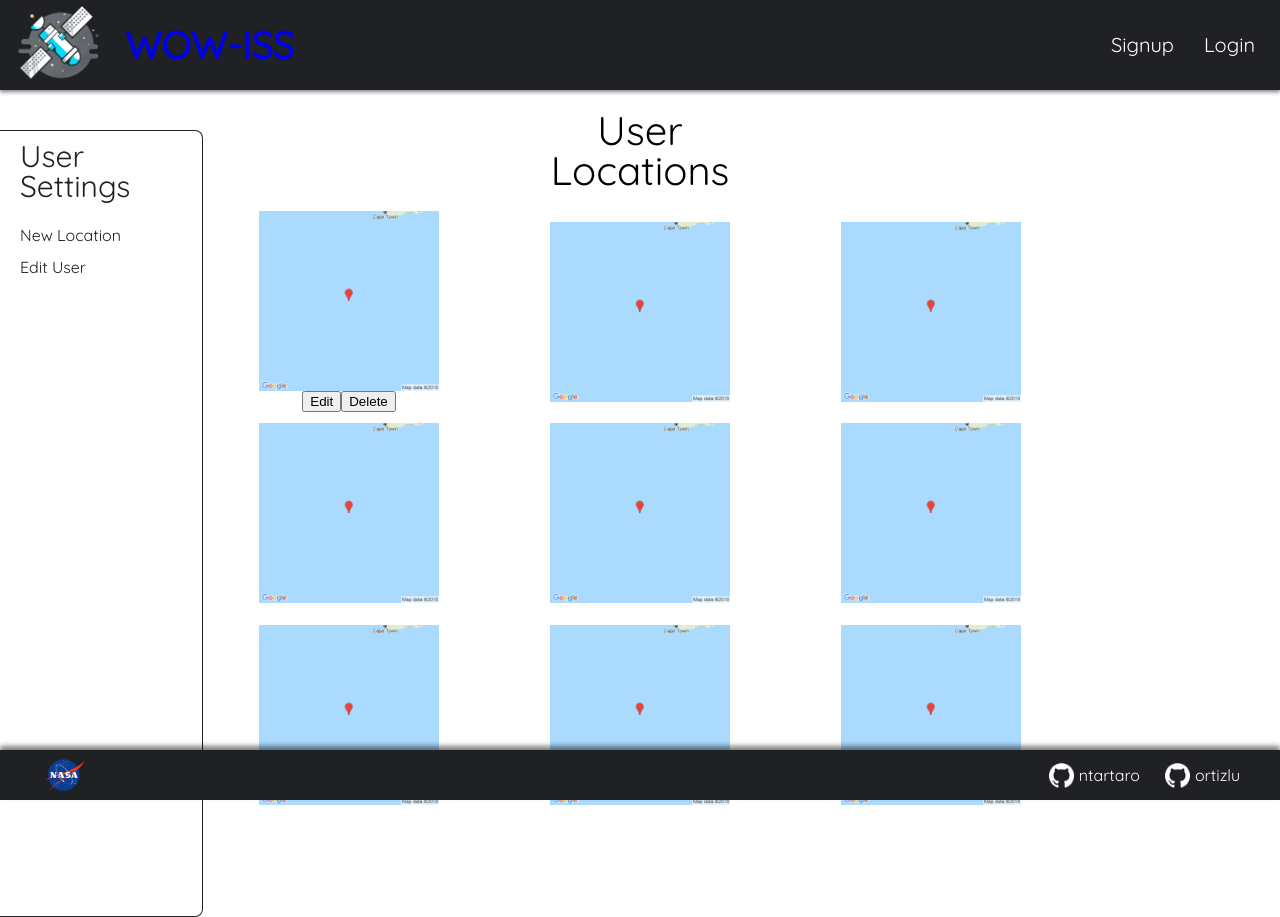
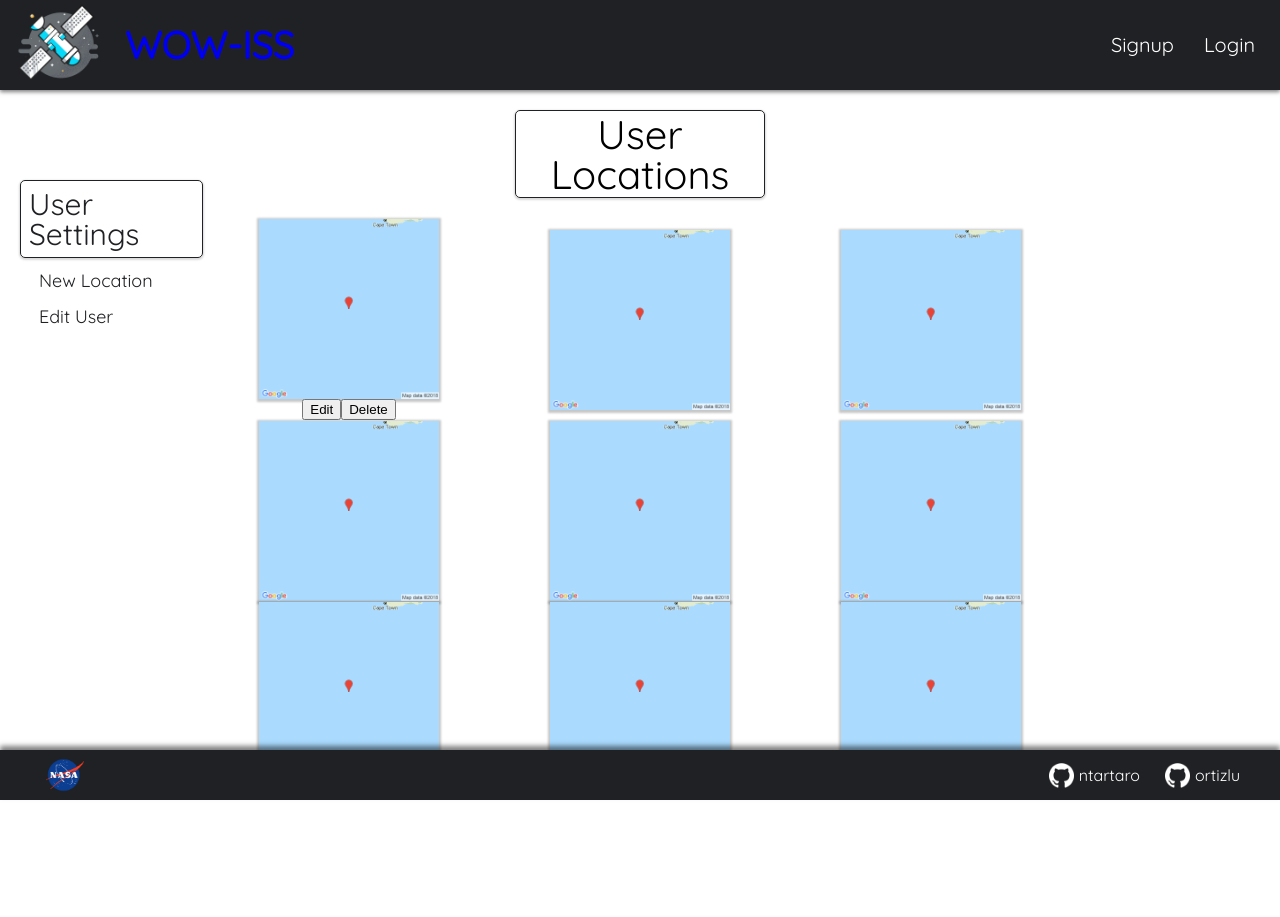
Before and after one commit to ntartaro/iss-tracker-frontend, a React (Create React App) app: page /user/1 in a window 1280 px wide. After the commit the page ends 800 px from the top, so only its background shows below. Built offline with nearby package versions, Linux system fonts and the light colour scheme; no server answers.

Commit message:
reworking user page

```diff
--- a/src/Userpage/Userpage.css
+++ b/src/Userpage/Userpage.css
@@ -1,6 +1,6 @@
 .grid-container {
   display: grid;
-  height: 100%;
+  height: 85vh;
   grid-template-columns: 0.7fr 1fr 1fr 1fr 0.7fr;
   grid-template-rows: 0.3fr 1fr 1fr 1fr 0.3fr;
   grid-gap: 1px;
@@ -8,64 +8,67 @@
     '. . . . .'
     '. . . . .'
     '. . . . .'
-    '. . . . .'
     '. . . . .';
 }
 
 .user-locations {
+  box-shadow: 0 1px 2px 1px rgba(0, 0, 0, 0.15);
+  border: #202124 1px solid;
+  padding: 3px;
+  border-radius: 5px;
   text-align: center;
   font-size: 40px;
+  margin-bottom: 40px;
 }
 
 .user-settings {
-  margin-top: 40px;
-  margin-bottom: 40px;
-  height: 100%;
-  border-right: #202124 1.5px solid;
-  border-top: #202124 1.5px solid;
-  border-bottom: #202124 1.5px solid;
-  border-top-right-radius: 8px;
-  border-bottom-right-radius: 8px;
-  background-color: white;
-  padding-left: 20px;
+  margin-top: 80px;
+  margin-left: 20px;
   grid-row-start: 1;
   grid-row-end: 6;
 }
 
 .user-settings p {
+  box-shadow: 0 1px 2px 1px rgba(0, 0, 0, 0.15);
+  border-radius: 5px;
+  padding: 8px;
+  border: #202124 1px solid;
   font-size: 30px;
   color: #202124;
   margin: 10px 0px;
 }
 
+.user-settings a {
+  height: 28px;
+  width: 140px;
+  display: flex;
+}
+
 .user-settings li {
+  border-radius: 4px;
+  padding: 4px;
+  width: 200px;
+  height: 28px;
+  font-size: 18px;
+  margin-left: 10px;
   color: #202124;
+}
+
+.user-settings li:hover {
+  background-color: #202124;
+  color: white;
 }
 
 .new-location-link {
   height: 30px;
   width: 120px;
   margin: 8px 5px;
-  background-color: #202124;
-  color: white;
-  border-radius: 5px;
-  cursor: pointer;
-  font-size: 1rem;
-  box-shadow: 0 1px 2px rgba(0, 0, 0, 0.15);
-  transition: box-shadow 0.1s ease-in;
 }
 
 .edit-user-link {
   height: 30px;
   width: 120px;
   margin: 8px 5px;
-  background-color: #202124;
-  color: white;
-  border-radius: 5px;
-  cursor: pointer;
-  font-size: 1rem;
-  box-shadow: 0 1px 2px rgba(0, 0, 0, 0.15);
-  transition: box-shadow 0.1s ease-in;
 }
 
 .delete-user-button {
@@ -86,6 +89,7 @@
 }
 
 .grid-container img {
+  box-shadow: 0 1px 2px 2px rgba(0, 0, 0, 0.22);
   height: 180px;
 }
 
```
